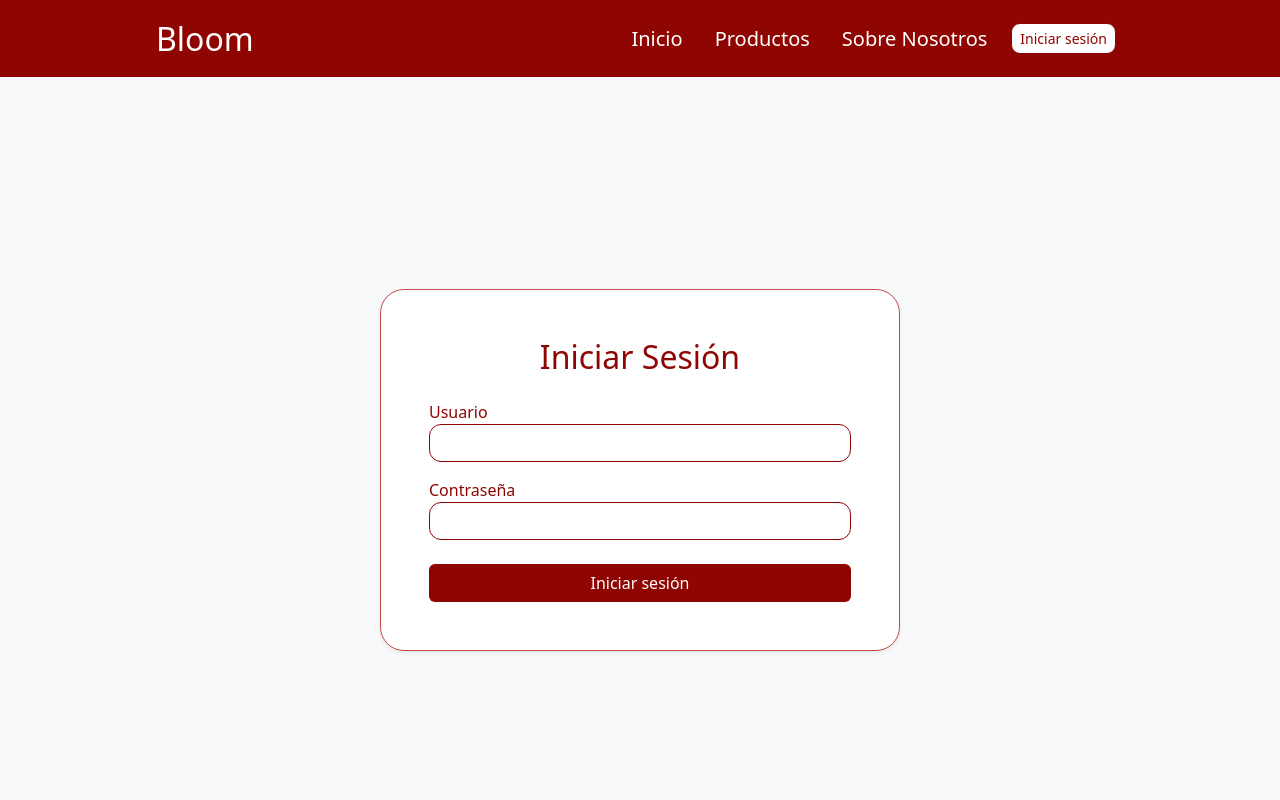
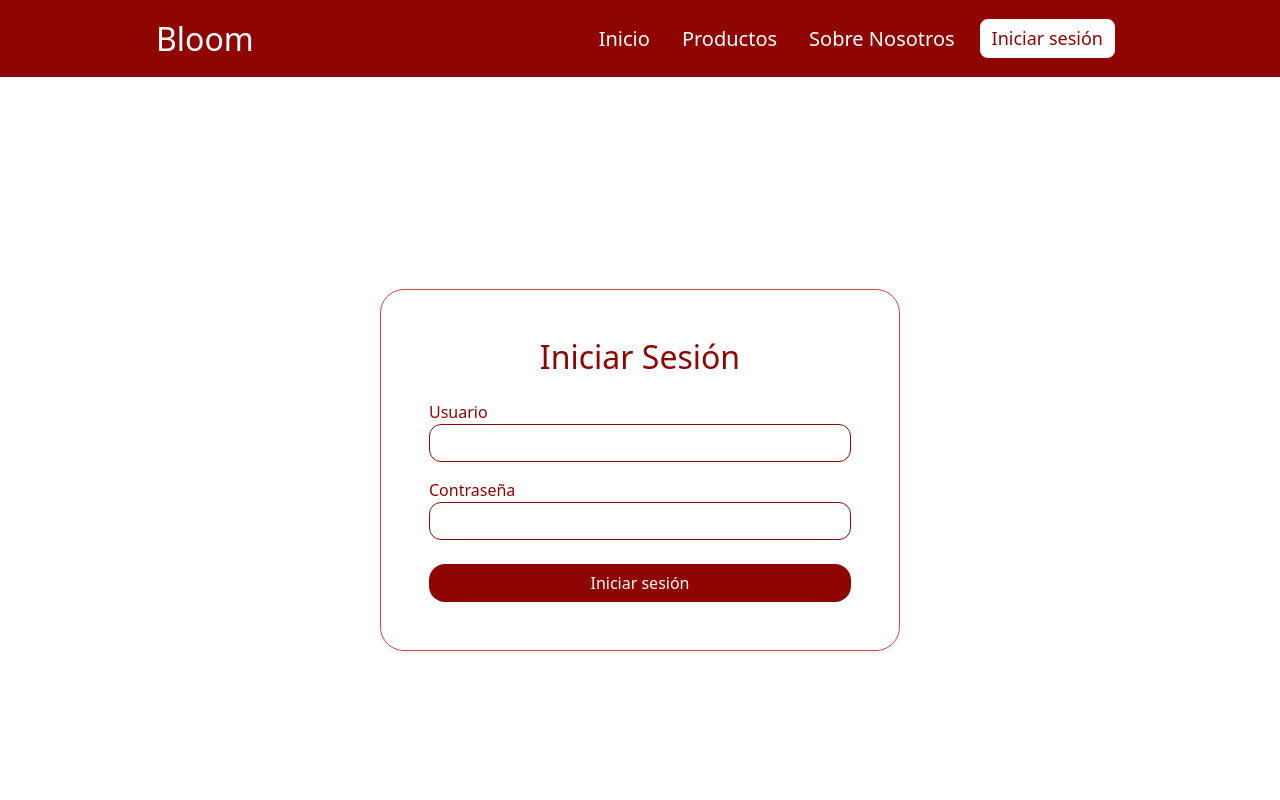
Before and after one commit to julietaagui/bloom, a React (Vite) app: page /login in a window 1280 px wide. Shown: the top 800 px of the page. Built offline with nearby package versions, Linux system fonts and the light colour scheme.

Commit message:
se arreglan detalles del front

```diff
--- a/src/App.css
+++ b/src/App.css
@@ -105,6 +105,10 @@ html, body {
 .burger {
   background-color: #ffffff !important;
 }
+.navbar-toggler:focus {
+  box-shadow: none;
+  outline: none;
+}
 .mx-nav {
   margin: 0.1rem;
 }
@@ -140,3 +144,25 @@ input{
     height: 70px;
   }
 }
+@media (max-width: 991.98px) {
+  .navbar-collapse {
+    margin-top: 0.5rem;
+    border-radius: 0.5rem;
+  }
+
+  .navbar-nav {
+    flex-direction: column;
+    align-items: flex-start;
+  }
+
+  .navbar-nav .nav-item {
+    margin-left: 0;
+    margin-right: 0;
+  }
+
+  .navbar-nav .btn {
+    width: 100%;
+    text-align: left;
+    margin-top: 0.5rem;
+  }
+}
--- a/src/components/Nav.jsx
+++ b/src/components/Nav.jsx
@@ -18,7 +18,8 @@ export default function Nav() {
 
         <button
           className="navbar-toggler burger"
-          type="button"
+          style={{ color: "#ffffff"}}
+          type="button"px
           data-bs-toggle="collapse"
           data-bs-target="#navbarSupportedContent"
           aria-controls="navbarSupportedContent"
@@ -88,7 +89,8 @@ export default function Nav() {
                 </button>
               ) : (
                 <button
-                  className="btn btn-sm btn-sec-s"
+                  className="btn btn-m btn-sec-s"
+                  style={{ fontSize: "18px"}}
                   onClick={() => navigate("/login")}
                 >
                   Iniciar sesión
--- a/src/pages/LoginPage.jsx
+++ b/src/pages/LoginPage.jsx
@@ -31,9 +31,7 @@ export default function LoginPage() {
 
   return (
     <div
-      className="d-flex justify-content-center align-items-center vh-100 px-3"
-      style={{ backgroundColor: "#f8f9fa" }}
-    >
+      className="d-flex justify-content-center align-items-center vh-100 px-3"    >
       <div
         className="card card-sec p-5 shadow-sm w-100"
         style={{ maxWidth: "520px" }}
@@ -79,7 +77,7 @@ export default function LoginPage() {
             />
           </div>
 
-          <button type="submit" className="btn btn-pri w-100">
+          <button type="submit" className="btn btn-pri w-100" style={{borderRadius: "16px"}}>
             Iniciar sesión
           </button>
         </form>
```
